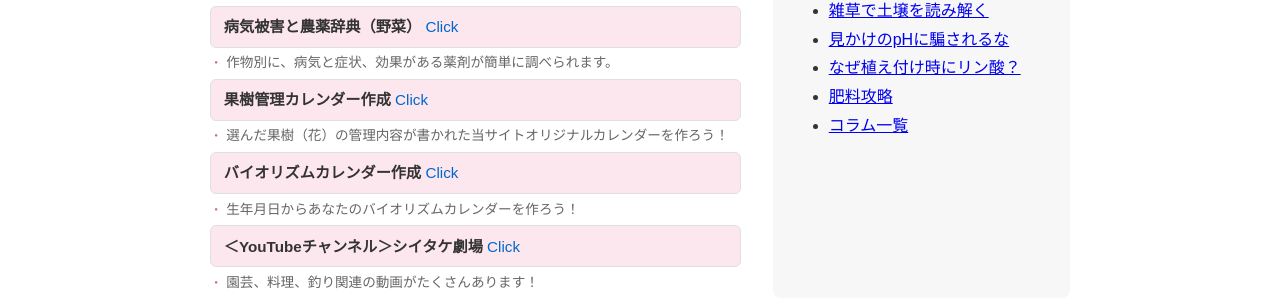
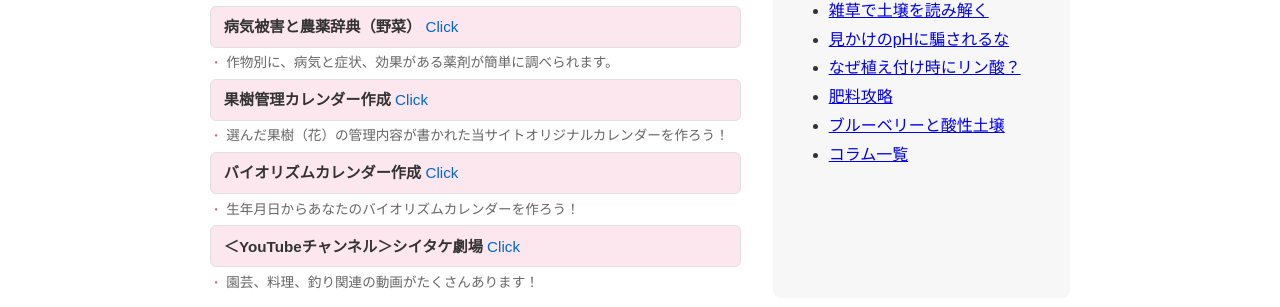
Before and after one commit to shiitake-garden/shiitake-garden.github.io, a Jekyll site: the page built from index.html, in a window 1280 px wide. Shown: the part 1745-2052 px from the top of the page. Built offline with Jekyll 4.4.1, drawn with Linux system fonts in a browser that asks for light colours.

Commit message:
Update index.html

```diff
--- a/index.html
+++ b/index.html
@@ -124,6 +124,7 @@ title: カルティベーションラボ
       <li><a href="/column/column_ph_henka.html">見かけのpHに騙されるな</a></li>
       <li><a href="/column/column_rin.html">なぜ植え付け時にリン酸？</a></li>
       <li><a href="/column/column_npk.html">肥料攻略</a></li>
+      <li><a href="/column/column_blueberry.html">ブルーベリーと酸性土壌</a></li>
       <li><a href="/column/index.html">コラム一覧</a></li>
     </ul>
   </aside>
```
